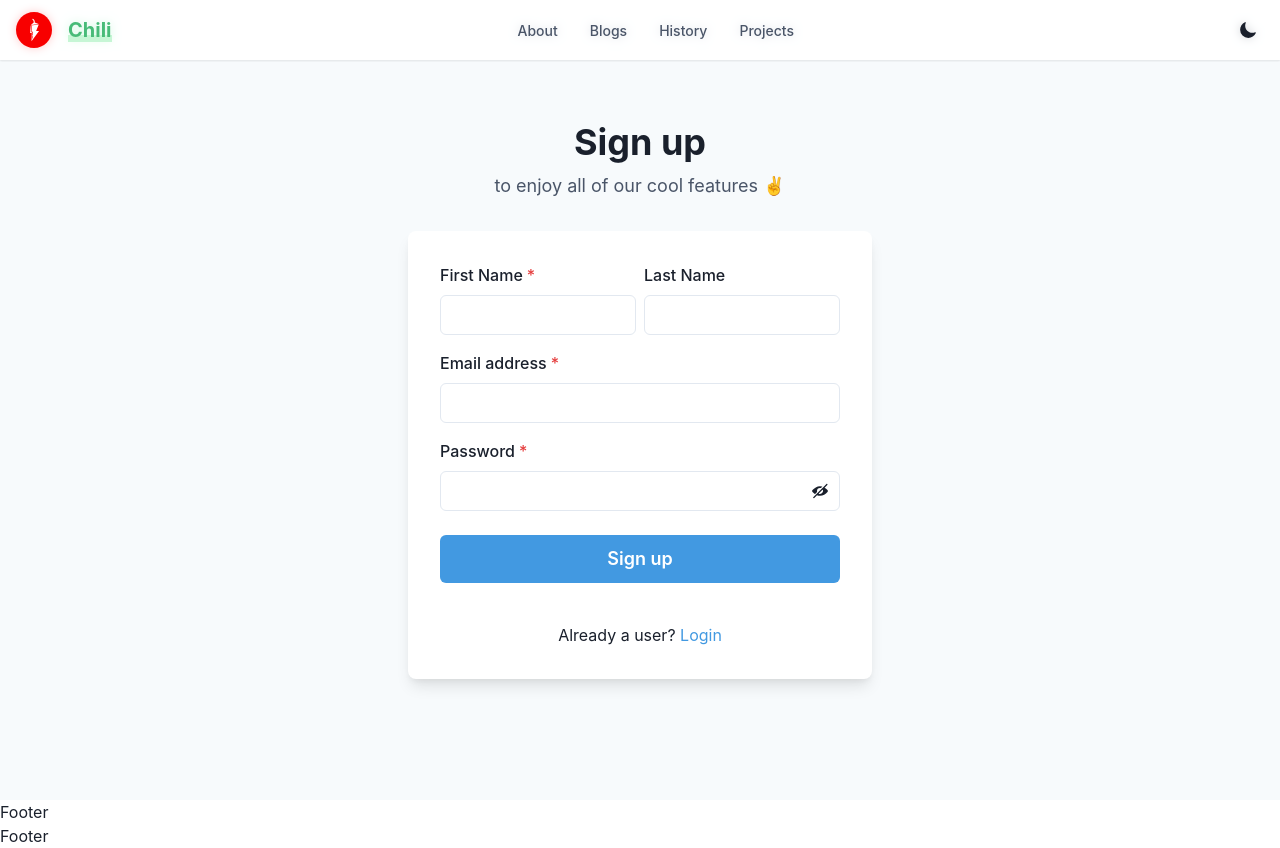
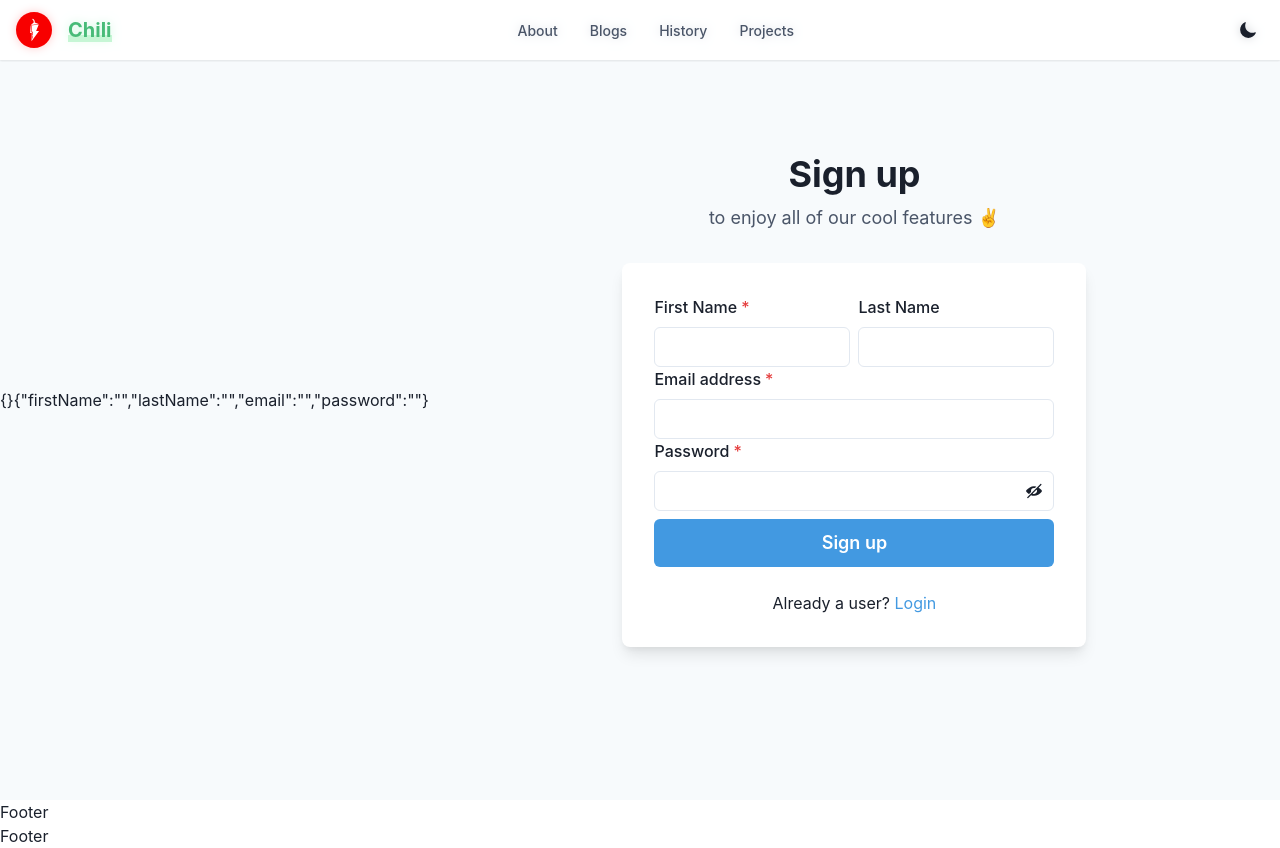
Before and after one commit to yewinag/react-chakra, a React (Create React App) app: page /login in a window 1280 px wide. Built offline with nearby package versions, Linux system fonts and the light colour scheme.

Commit message:
add formilk

```diff
--- a/package.json
+++ b/package.json
@@ -17,6 +17,7 @@
     "@types/react": "^18.0.27",
     "@types/react-dom": "^18.0.10",
     "axios": "^1.3.0",
+    "formik": "^2.2.9",
     "framer-motion": "^6.5.1",
     "query-string": "^8.1.0",
     "react": "^18.2.0",
@@ -26,7 +27,8 @@
     "react-router-dom": "^5.3.0",
     "react-scripts": "5.0.1",
     "typescript": "^4.9.4",
-    "web-vitals": "^2.1.4"
+    "web-vitals": "^2.1.4",
+    "yup": "^0.32.11"
   },
   "scripts": {
     "start": "react-scripts start",
--- a/src/components/SignUp.tsx
+++ b/src/components/SignUp.tsx
@@ -16,10 +16,47 @@ import {
 } from '@chakra-ui/react';
 import { useState } from 'react';
 import { ViewIcon, ViewOffIcon } from '@chakra-ui/icons';
+import { useFormik } from 'formik';
+import * as Yup from 'yup';
 
+interface IInitValues {
+  firstName: string;
+  lastName: string;
+  email: string;
+  password: string;
+}
+
+const initValues: IInitValues = {
+  firstName: '',
+  lastName: '',
+  email: '',
+  password: '',
+};
+const SignupSchema = Yup.object().shape({
+  firstName: Yup.string()
+    .min(2, 'Too Short!')
+    .max(50, 'Too Long!')
+    .required('Required'),
+  lastName: Yup.string()
+    .min(2, 'Too Short!')
+    .max(50, 'Too Long!')
+    .required('Required'),
+  email: Yup.string().email('Invalid email').required('Required'),
+  password: Yup.string()
+    .min(2, 'Too Short!')
+    .max(50, 'Too Long!')
+    .required('Required'),
+});
 export const SignupCard = () => {
   const [showPassword, setShowPassword] = useState(false);
 
+  const { handleSubmit, values, errors, handleChange } = useFormik({
+    initialValues: initValues,
+    validationSchema: SignupSchema,
+    onSubmit: (values) => {
+      alert(JSON.stringify(values, null, 2));
+    },
+  });
   return (
     <Flex
       minH={'100vh'}
@@ -27,6 +64,8 @@ export const SignupCard = () => {
       justify={'center'}
       bg={useColorModeValue('gray.50', 'gray.800')}
     >
+      {JSON.stringify(errors)}
+      {JSON.stringify(values)}
       <Stack spacing={8} mx={'auto'} maxW={'lg'} py={12} px={6}>
         <Stack align={'center'}>
           <Heading fontSize={'4xl'} textAlign={'center'}>
@@ -43,28 +82,41 @@ export const SignupCard = () => {
           p={8}
         >
           <Stack spacing={4}>
+            <form onSubmit={handleSubmit}>
               <HStack>
                 <Box>
                   <FormControl id="firstName" isRequired>
                     <FormLabel>First Name</FormLabel>
-                  <Input type="text" />
+                    <Input
+                      name="firstName"
+                      type="text"
+                      onChange={handleChange}
+                    />
                   </FormControl>
                 </Box>
                 <Box>
                   <FormControl id="lastName">
                     <FormLabel>Last Name</FormLabel>
-                  <Input type="text" />
+                    <Input
+                      name="lastName"
+                      type="text"
+                      onChange={handleChange}
+                    />
                   </FormControl>
                 </Box>
               </HStack>
               <FormControl id="email" isRequired>
                 <FormLabel>Email address</FormLabel>
-              <Input type="email" />
+                <Input name="email" type="email" onChange={handleChange} />
               </FormControl>
               <FormControl id="password" isRequired>
                 <FormLabel>Password</FormLabel>
                 <InputGroup>
-                <Input type={showPassword ? 'text' : 'password'} />
+                  <Input
+                    name="password"
+                    type={showPassword ? 'text' : 'password'}
+                    onChange={handleChange}
+                  />
                   <InputRightElement h={'full'}>
                     <Button
                       variant={'ghost'}
@@ -86,6 +138,7 @@ export const SignupCard = () => {
                   _hover={{
                     bg: 'blue.500',
                   }}
+                  type="submit"
                 >
                   Sign up
                 </Button>
@@ -95,6 +148,7 @@ export const SignupCard = () => {
                   Already a user? <Link color={'blue.400'}>Login</Link>
                 </Text>
               </Stack>
+            </form>
           </Stack>
         </Box>
       </Stack>
```
Also changed, not shown: 1 other file (tests, documents, lock files or other folders). Lines whose indentation alone changed are shown as unchanged.
